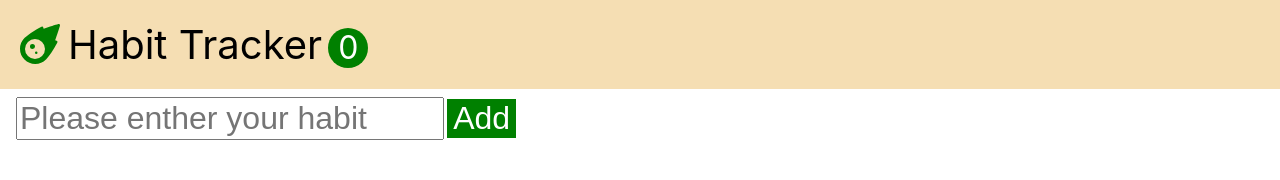
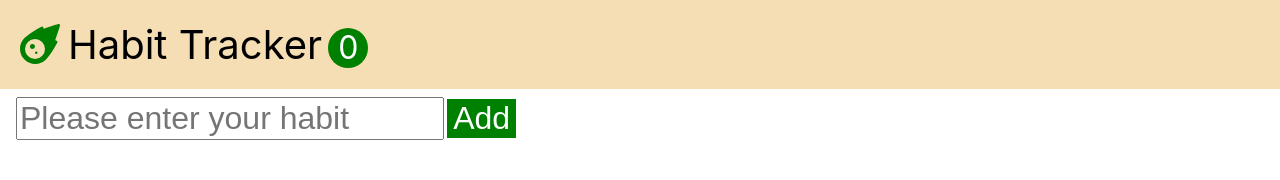
Before and after one commit to youmeSon/habit-tracker-new, a React (Create React App) app: page / in a window 1280 px wide. Shown: the top 180 px of the page. Built offline with nearby package versions, Linux system fonts and the light colour scheme.

Commit message:
Fix the typo

```diff
--- a/src/components/habitAddForm.jsx
+++ b/src/components/habitAddForm.jsx
@@ -16,7 +16,7 @@ const HabitAddForm = memo((props) => {
         ref={inputRef}
         type="text"
         className="add-input"
-        placeholder="Please enther your habit"
+        placeholder="Please enter your habit"
       />
       <button className="add-button">Add</button>
     </form>
```
